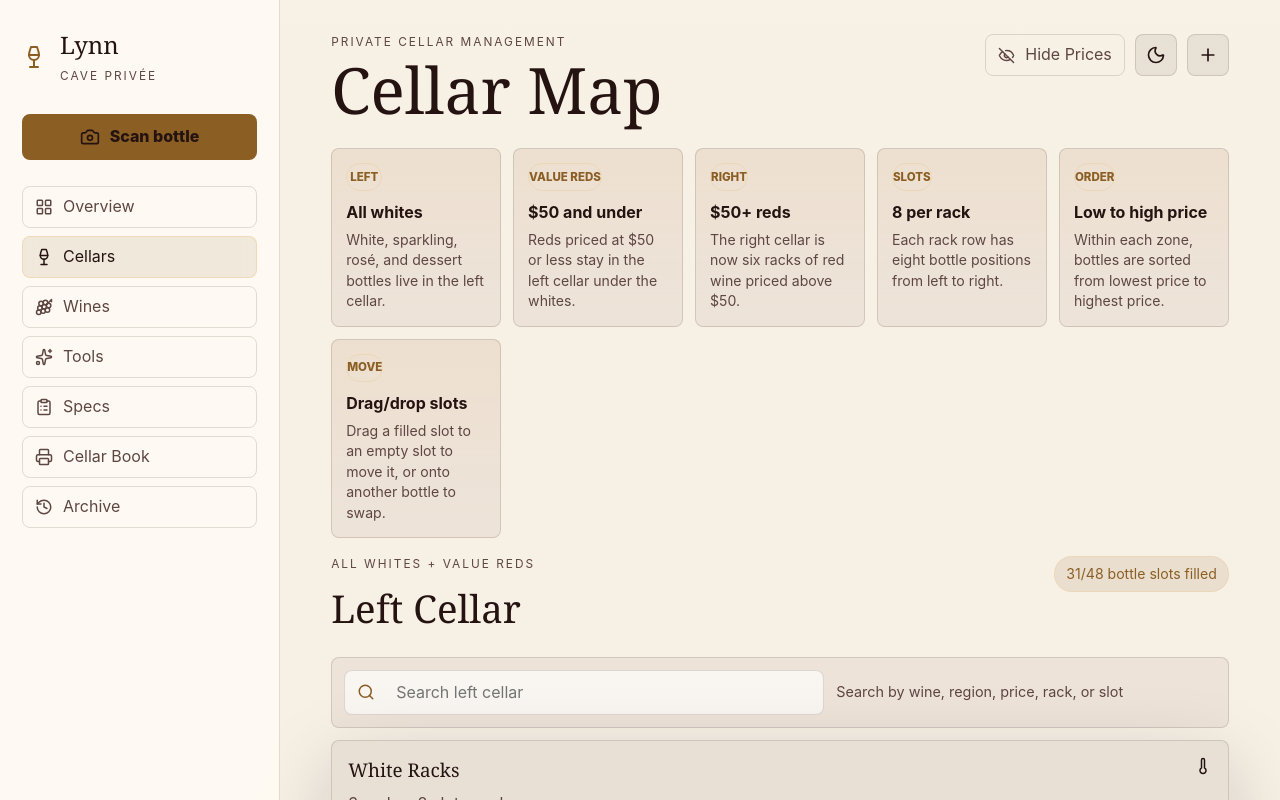
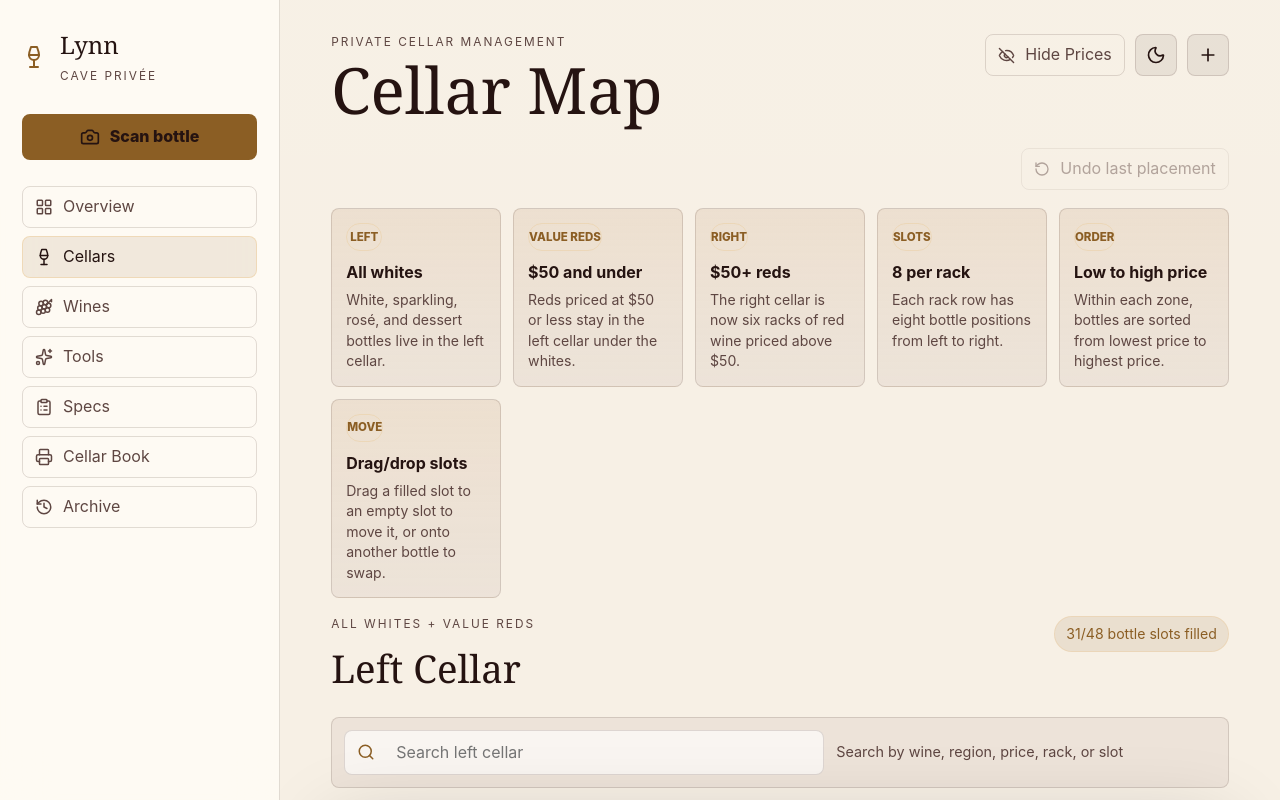
Before and after one commit to athenawlynn/wine-cellar-rebuild, a React (Vite) app: page / in a window 1280 px wide. Both pictures are taken after a click on the button "Cellars". Shown: the top 800 px of the page. Built offline with nearby package versions, Linux system fonts and the light colour scheme.

Commit message:
Fix persistent bottle drag placement

```diff
--- a/src/main.jsx
+++ b/src/main.jsx
@@ -310,20 +310,58 @@ function cellarOrderedWines(wines) {
   ));
 }
 
-function bottleSlotsForWines(wines) {
-  let slot = 0;
-  return [...wines]
-    .sort((a, b) => Number(a.slot || 0) - Number(b.slot || 0) || placementSort(a, b))
-    .flatMap((wine) => Array.from({ length: Math.max(1, Number(wine.quantity || 1)) }, (_, index) => {
-      slot += 1;
+function bottleInstanceId(wineId, bottleNumber) {
+  return `${wineId}:${bottleNumber}`;
+}
+
+function bottlePlacementForWine(wine, bottleNumber) {
+  const placement = Array.isArray(wine.bottlePlacements)
+    ? wine.bottlePlacements.find((item) => Number(item.bottleNumber) === Number(bottleNumber))
+    : null;
+  const cellar = Number(placement?.cellarOverride ?? placement?.cellar ?? wine.cellarOverride ?? wine.cellar ?? cellarForWine(wine));
+  const zone = placement?.zoneOverride ?? placement?.zone ?? wine.zoneOverride ?? wine.zone ?? zoneForWine(wine, cellar);
+  const priority = Number(placement?.placementPriority);
+  return {
+    cellar: [1, 2].includes(cellar) ? cellar : cellarForWine(wine),
+    zone: ["top", "bottom", "fullRed"].includes(zone) ? zone : zoneForWine(wine, cellar),
+    placementPriority: Number.isFinite(priority) ? priority : null,
+  };
+}
+
+function cellarBottleRecords(wines) {
+  const records = wines.flatMap((wine) => {
+    const quantity = Math.max(1, Number(wine.quantity || 1));
+    return Array.from({ length: quantity }, (_, index) => {
+      const bottleNumber = index + 1;
+      const placement = bottlePlacementForWine(wine, bottleNumber);
       return {
-        id: `${wine.id}-${index + 1}`,
+        instanceId: bottleInstanceId(wine.id, bottleNumber),
+        wineId: wine.id,
         wine,
-        bottleNumber: index + 1,
-        bottleTotal: Math.max(1, Number(wine.quantity || 1)),
-        slot,
+        bottleNumber,
+        bottleTotal: quantity,
+        cellar: placement.cellar,
+        zone: placement.zone,
+        placementPriority: placement.placementPriority,
       };
-    }));
+    });
+  });
+  const grouped = new Map();
+
+  for (const record of records) {
+    const key = `${record.cellar}-${record.zone}`;
+    grouped.set(key, [...(grouped.get(key) || []), record]);
+  }
+
+  return Array.from(grouped.values()).flatMap((group) =>
+    group
+      .sort((a, b) => (
+        (a.placementPriority ?? Number(a.wine.slot || Number.MAX_SAFE_INTEGER)) - (b.placementPriority ?? Number(b.wine.slot || Number.MAX_SAFE_INTEGER)) ||
+        placementSort(a.wine, b.wine) ||
+        a.bottleNumber - b.bottleNumber
+      ))
+      .map((record, index) => ({ ...record, slot: index + 1 })),
+  );
 }
 
 function applyCellarPlacement(wines) {
@@ -349,66 +387,81 @@ function applyCellarPlacement(wines) {
     .sort((a, b) => Number(a.id || 0) - Number(b.id || 0));
 }
 
-function placementGroupKey(wine) {
-  return `${wine.cellar}-${wine.zone}`;
-}
-
-function withManualPlacement(wine, cellar, zone, priority) {
-  return normalizeWine({
-    ...wine,
-    cellarOverride: cellar,
-    zoneOverride: zone,
-    placementPriority: priority,
+function applyBottlePlacementRecords(wines, records) {
+  const grouped = new Map();
+  for (const record of records) {
+    const key = `${record.cellar}-${record.zone}`;
+    grouped.set(key, [...(grouped.get(key) || []), record]);
+  }
+
+  const placementsByWine = new Map();
+  for (const group of grouped.values()) {
+    group.forEach((record, index) => {
+      placementsByWine.set(record.wineId, [
+        ...(placementsByWine.get(record.wineId) || []),
+        {
+          bottleNumber: record.bottleNumber,
+          cellarOverride: record.cellar,
+          zoneOverride: record.zone,
+          placementPriority: index + 1,
+        },
+      ]);
+    });
+  }
+
+  return wines.map((wine) => {
+    const placements = (placementsByWine.get(wine.id) || []).sort((a, b) => a.bottleNumber - b.bottleNumber);
+    const firstPlacement = placements[0];
+    return normalizeWine({
+      ...wine,
+      cellarOverride: firstPlacement?.cellarOverride ?? wine.cellarOverride,
+      zoneOverride: firstPlacement?.zoneOverride ?? wine.zoneOverride,
+      placementPriority: firstPlacement?.placementPriority ?? wine.placementPriority,
+      bottlePlacements: placements,
+    });
   });
 }
 
-function reorderManualPlacement(wines, sourceId, target) {
-  const source = wines.find((wine) => wine.id === sourceId);
+function reorderBottlePlacement(wines, sourceInstanceId, target) {
+  const records = cellarBottleRecords(wines);
+  const source = records.find((record) => record.instanceId === sourceInstanceId);
   if (!source) return wines;
-  const targetWine = target.targetWineId ? wines.find((wine) => wine.id === target.targetWineId) : null;
-  if (targetWine?.id === source.id) return wines;
-
-  const sourceKey = placementGroupKey(source);
+  const targetRecord = target.targetInstanceId ? records.find((record) => record.instanceId === target.targetInstanceId) : null;
+  if (targetRecord?.instanceId === source.instanceId) return wines;
+
+  const sourceKey = `${source.cellar}-${source.zone}`;
   const targetKey = `${target.cellar}-${target.zone}`;
-
-  if (targetWine && sourceKey === targetKey) {
-    const ordered = wines
-      .filter((wine) => placementGroupKey(wine) === sourceKey)
-      .sort((a, b) => Number(a.slot || 0) - Number(b.slot || 0) || placementSort(a, b));
-    const sourceIndex = ordered.findIndex((wine) => wine.id === source.id);
-    const targetIndex = ordered.findIndex((wine) => wine.id === targetWine.id);
-    if (sourceIndex < 0 || targetIndex < 0) return wines;
-    const swapped = [...ordered];
-    [swapped[sourceIndex], swapped[targetIndex]] = [swapped[targetIndex], swapped[sourceIndex]];
-    const replacements = new Map(swapped.map((wine, index) => [wine.id, withManualPlacement(wine, source.cellar, source.zone, index + 1)]));
-    return wines.map((wine) => replacements.get(wine.id) || wine);
-  }
-
-  const byKey = (key) => wines
-    .filter((wine) => placementGroupKey(wine) === key && wine.id !== source.id && wine.id !== targetWine?.id)
-    .sort((a, b) => Number(a.slot || 0) - Number(b.slot || 0) || placementSort(a, b));
-  const groupKeys = new Set([sourceKey, targetKey]);
-  const reorderedByKey = {};
-
-  for (const key of groupKeys) {
-    const group = byKey(key);
-    if (targetWine && key === sourceKey) {
-      const sourceIndex = Math.max(0, Math.min(group.length, Number(source.slot || 1) - 1));
-      group.splice(sourceIndex, 0, { ...targetWine, cellar: source.cellar, zone: source.zone });
-    } else if (key === targetKey) {
-      const targetIndex = Math.max(0, Math.min(group.length, Number(target.slot || 1) - 1));
-      group.splice(targetIndex, 0, { ...source, cellar: target.cellar, zone: target.zone });
-    }
-    reorderedByKey[key] = group.map((wine, index) => withManualPlacement(
-      wine,
-      key === targetKey ? target.cellar : source.cellar,
-      key === targetKey ? target.zone : source.zone,
-      index + 1,
-    ));
-  }
-
-  const replacements = new Map(Object.values(reorderedByKey).flat().map((wine) => [wine.id, wine]));
-  return wines.map((wine) => replacements.get(wine.id) || wine);
+  const grouped = new Map();
+
+  for (const record of records) {
+    const key = `${record.cellar}-${record.zone}`;
+    grouped.set(key, [...(grouped.get(key) || []), { ...record }]);
+  }
+
+  const removeFromGroup = (key, instanceId) => {
+    const group = grouped.get(key) || [];
+    const index = group.findIndex((record) => record.instanceId === instanceId);
+    if (index >= 0) group.splice(index, 1);
+    grouped.set(key, group);
+    return Math.max(0, index);
+  };
+  const insertIntoGroup = (key, record, index) => {
+    const group = grouped.get(key) || [];
+    group.splice(Math.max(0, Math.min(group.length, index)), 0, record);
+    grouped.set(key, group);
+  };
+
+  const sourceIndex = removeFromGroup(sourceKey, source.instanceId);
+
+  if (targetRecord) {
+    const targetIndex = removeFromGroup(targetKey, targetRecord.instanceId);
+    insertIntoGroup(sourceKey, { ...targetRecord, cellar: source.cellar, zone: source.zone }, sourceIndex);
+    insertIntoGroup(targetKey, { ...source, cellar: target.cellar, zone: target.zone }, targetIndex);
+  } else {
+    insertIntoGroup(targetKey, { ...source, cellar: target.cellar, zone: target.zone }, Number(target.slot || 1) - 1);
+  }
+
+  return applyBottlePlacementRecords(wines, Array.from(grouped.values()).flat());
 }
 
 function loadWines() {
@@ -825,9 +878,10 @@ function App() {
   const [maintenance, setMaintenance] = useState(() => loadStoredList(MAINTENANCE_STORAGE_KEY, defaultMaintenance));
   const [events, setEvents] = useState(() => loadStoredList(EVENT_STORAGE_KEY, defaultEvents));
   const [scanOpen, setScanOpen] = useState(false);
-  const [toast, setToast] = useState("");
+  const [toast, setToast] = useState(null);
   const [theme, setTheme] = useState(() => localStorage.getItem(THEME_STORAGE_KEY) || "light");
   const [showPrices, setShowPrices] = useState(true);
+  const [placementUndo, setPlacementUndo] = useState(null);
   const toastTimer = useRef(null);
 
   const activeWine = wines.find((wine) => wine.id === activeWineId) || wines[0];
@@ -858,10 +912,10 @@ function App() {
     };
   }, [wines]);
 
-  function showToast(message) {
-    setToast(message);
+  function showToast(message, action = null, duration = 2800) {
+    setToast({ message, action });
     window.clearTimeout(toastTimer.current);
-    toastTimer.current = window.setTimeout(() => setToast(""), 2800);
+    toastTimer.current = window.setTimeout(() => setToast(null), duration);
   }
 
   function persistWines(nextWines) {
@@ -871,14 +925,29 @@ function App() {
     return placed;
   }
 
-  function moveWinePlacement(sourceId, target) {
-    const source = wines.find((wine) => wine.id === sourceId);
+  function undoPlacement(snapshot = placementUndo) {
+    if (!snapshot) return;
+    const placed = applyCellarPlacement(snapshot);
+    setWines(placed);
+    saveWines(placed);
+    setPlacementUndo(null);
+    showToast("Placement restored.");
+  }
+
+  function moveWinePlacement(sourceInstanceId, target) {
+    const source = cellarBottleRecords(wines).find((record) => record.instanceId === sourceInstanceId);
     if (!source) return;
-    const next = reorderManualPlacement(wines, sourceId, target);
+    const previousWines = wines;
+    const next = reorderBottlePlacement(wines, sourceInstanceId, target);
     const placed = persistWines(next);
-    const movedWine = placed.find((wine) => wine.id === sourceId);
+    const movedWine = placed.find((wine) => wine.id === source.wineId);
     if (movedWine) setActiveWineId(movedWine.id);
-    showToast(target.targetWineId ? "Cellar slots swapped." : "Placement saved.");
+    setPlacementUndo(previousWines);
+    showToast(
+      target.targetInstanceId ? "Cellar slots swapped." : "Placement saved.",
+      { label: "Undo", onClick: () => undoPlacement(previousWines) },
+      8000,
+    );
   }
 
   function openTool(tab) {
@@ -1054,7 +1123,7 @@ function App() {
         </header>
 
         {view === "dashboard" && <Dashboard stats={stats} wines={wines} openWine={(id) => { setActiveWineId(id); setView("detail"); }} setView={setView} openTool={openTool} />}
-        {view === "cellars" && <Cellars wines={wines} openWine={(id) => { setActiveWineId(id); setView("detail"); }} showPrices={showPrices} moveWinePlacement={moveWinePlacement} />}
+        {view === "cellars" && <Cellars wines={wines} openWine={(id) => { setActiveWineId(id); setView("detail"); }} showPrices={showPrices} moveWinePlacement={moveWinePlacement} undoPlacement={undoPlacement} canUndoPlacement={Boolean(placementUndo)} />}
         {view === "collection" && (
           <Collection
             wines={wines}
@@ -1100,7 +1169,17 @@ function App() {
       </main>
 
       {scanOpen && <ScanDrawer wines={wines} onClose={() => setScanOpen(false)} onSave={upsertWine} />}
-      {toast && <div className="toast">{toast}</div>}
+      {toast && (
+        <div className="toast">
+          <span>{toast.message}</span>
+          {toast.action && (
+            <button type="button" onClick={toast.action.onClick}>
+              <RotateCcw size={14} />
+              {toast.action.label}
+            </button>
+          )}
+        </div>
+      )}
     </div>
   );
 }
@@ -1664,9 +1743,9 @@ function PrintAppendixTable({ title, kicker, rows, showPrices }) {
   );
 }
 
-function Cellars({ wines, openWine, showPrices, moveWinePlacement }) {
+function Cellars({ wines, openWine, showPrices, moveWinePlacement, undoPlacement, canUndoPlacement }) {
   const [cellarQueries, setCellarQueries] = useState({ 1: "", 2: "" });
-  const [draggingWineId, setDraggingWineId] = useState(null);
+  const [draggingInstanceId, setDraggingInstanceId] = useState(null);
   const [dropTarget, setDropTarget] = useState("");
 
   function setCellarQuery(cellar, value) {
@@ -1675,22 +1754,26 @@ function Cellars({ wines, openWine, showPrices, moveWinePlacement }) {
 
   function handleSlotDrop(event, target) {
     event.preventDefault();
-    const sourceId = Number(event.dataTransfer.getData("text/plain") || draggingWineId);
+    const sourceId = event.dataTransfer.getData("text/plain") || draggingInstanceId;
     setDropTarget("");
-    setDraggingWineId(null);
+    setDraggingInstanceId(null);
     if (!sourceId) return;
     moveWinePlacement(sourceId, target);
   }
 
   return (
     <div className="cellars-page">
+      <div className="cellar-actions">
+        <button className="ghost-button" type="button" onClick={() => undoPlacement()} disabled={!canUndoPlacement}>
+          <RotateCcw size={16} />
+          Undo last placement
+        </button>
+      </div>
       <CellarRules />
       {[1, 2].map((cellar) => {
         const query = cellarQueries[cellar] || "";
-        const cellarWines = wines.filter((wine) => wine.cellar === cellar);
-        const cellarBottles = cellarWines.reduce((sum, wine) => sum + Number(wine.quantity || 0), 0);
-        const matchingWines = query.trim() ? cellarWines.filter((wine) => matchesCellarSearch(wine, query)) : cellarWines;
-        const matchingBottles = matchingWines.reduce((sum, wine) => sum + Number(wine.quantity || 0), 0);
+        const cellarBottles = cellarBottleRecords(wines).filter((record) => record.cellar === cellar);
+        const matchingBottles = query.trim() ? cellarBottles.filter((record) => matchesCellarSearch(record.wine, query)) : cellarBottles;
 
         return (
           <section className="cellar-shell" key={cellar}>
@@ -1699,7 +1782,7 @@ function Cellars({ wines, openWine, showPrices, moveWinePlacement }) {
                 <p className="eyebrow">{cellar === 1 ? "All whites + value reds" : "$50+ reds only"}</p>
                 <h2>{cellar === 1 ? "Left Cellar" : "Right Cellar"}</h2>
               </div>
-              <span className="pill">{cellarBottles}/{CELLAR_CAPACITY} bottle slots filled</span>
+              <span className="pill">{cellarBottles.length}/{CELLAR_CAPACITY} bottle slots filled</span>
             </div>
             <div className="cellar-search-panel">
               <div className="cellar-search-field">
@@ -1711,16 +1794,16 @@ function Cellars({ wines, openWine, showPrices, moveWinePlacement }) {
                 />
                 {query && <button type="button" onClick={() => setCellarQuery(cellar, "")} title="Clear search"><X size={16} /></button>}
               </div>
-              <span>{query.trim() ? `${matchingBottles} of ${cellarBottles} bottles matched` : "Search by wine, region, price, rack, or slot"}</span>
+              <span>{query.trim() ? `${matchingBottles.length} of ${cellarBottles.length} bottles matched` : "Search by wine, region, price, rack, or slot"}</span>
             </div>
             <div className="cellar-layout">
               {cellar === 1 ? (
                 <>
-                  <Zone title="White Racks" cellar={cellar} zone="top" wines={wines} openWine={openWine} showPrices={showPrices} searchQuery={query} draggingWineId={draggingWineId} setDraggingWineId={setDraggingWineId} dropTarget={dropTarget} setDropTarget={setDropTarget} handleSlotDrop={handleSlotDrop} />
-                  <Zone title="Red Racks Under $50" cellar={cellar} zone="bottom" wines={wines} openWine={openWine} showPrices={showPrices} searchQuery={query} draggingWineId={draggingWineId} setDraggingWineId={setDraggingWineId} dropTarget={dropTarget} setDropTarget={setDropTarget} handleSlotDrop={handleSlotDrop} />
+                  <Zone title="White Racks" cellar={cellar} zone="top" wines={wines} openWine={openWine} showPrices={showPrices} searchQuery={query} draggingInstanceId={draggingInstanceId} setDraggingInstanceId={setDraggingInstanceId} dropTarget={dropTarget} setDropTarget={setDropTarget} handleSlotDrop={handleSlotDrop} />
+                  <Zone title="Red Racks Under $50" cellar={cellar} zone="bottom" wines={wines} openWine={openWine} showPrices={showPrices} searchQuery={query} draggingInstanceId={draggingInstanceId} setDraggingInstanceId={setDraggingInstanceId} dropTarget={dropTarget} setDropTarget={setDropTarget} handleSlotDrop={handleSlotDrop} />
                 </>
               ) : (
-                <Zone title="Red Racks $50+" cellar={cellar} zone="fullRed" wines={wines} openWine={openWine} showPrices={showPrices} searchQuery={query} draggingWineId={draggingWineId} setDraggingWineId={setDraggingWineId} dropTarget={dropTarget} setDropTarget={setDropTarget} handleSlotDrop={handleSlotDrop} />
+                <Zone title="Red Racks $50+" cellar={cellar} zone="fullRed" wines={wines} openWine={openWine} showPrices={showPrices} searchQuery={query} draggingInstanceId={draggingInstanceId} setDraggingInstanceId={setDraggingInstanceId} dropTarget={dropTarget} setDropTarget={setDropTarget} handleSlotDrop={handleSlotDrop} />
               )}
             </div>
           </section>
@@ -1752,15 +1835,15 @@ function CellarRules() {
   );
 }
 
-function Zone({ title, cellar, zone, wines, openWine, showPrices, searchQuery = "", draggingWineId, setDraggingWineId, dropTarget, setDropTarget, handleSlotDrop }) {
-  const zoneWines = wines.filter((wine) => wine.cellar === cellar && wine.zone === zone);
-  const bottleSlots = bottleSlotsForWines(zoneWines);
+function Zone({ title, cellar, zone, wines, openWine, showPrices, searchQuery = "", draggingInstanceId, setDraggingInstanceId, dropTarget, setDropTarget, handleSlotDrop }) {
+  const bottleSlots = cellarBottleRecords(wines).filter((record) => record.cellar === cellar && record.zone === zone);
+  const zoneWines = wines.filter((wine) => bottleSlots.some((bottle) => bottle.wineId === wine.id));
   const rackType = zone === "top" ? "White" : "Red";
   const racks = racksForZone(zone);
   const capacity = zoneCapacity(zone);
   const overflowBottles = bottleSlots.filter((item) => item.slot > capacity);
   const overflowCount = Math.max(0, bottleSlots.length - capacity);
-  const bottles = zoneWines.reduce((sum, wine) => sum + Number(wine.quantity || 0), 0);
+  const bottles = bottleSlots.length;
   const hasSearch = Boolean(searchQuery.trim());
   const matchedBottles = hasSearch ? bottleSlots.filter((item) => matchesCellarSearch(item.wine, searchQuery)).length : bottles;
 
@@ -1777,7 +1860,7 @@ function Zone({ title, cellar, zone, wines, openWine, showPrices, searchQuery =
         <span>{Math.min(bottleSlots.length, capacity)}/{capacity} slots filled</span>
         <span>{bottles} bottle{bottles === 1 ? "" : "s"}</span>
         {hasSearch && <span>{matchedBottles} match{matchedBottles === 1 ? "" : "es"}</span>}
-        <span>{money(zoneWines.reduce((sum, wine) => sum + averagePrice(wine) * Number(wine.quantity || 0), 0))} value</span>
+        <span>{money(bottleSlots.reduce((sum, bottle) => sum + averagePrice(bottle.wine), 0))} value</span>
       </div>
       {overflowCount > 0 && (
         <div className="overflow-warning">
@@ -1804,20 +1887,20 @@ function Zone({ title, cellar, zone, wines, openWine, showPrices, searchQuery =
                   return (
                     <button
                       key={slot}
-                      className={`slot ${wine ? "filled" : ""} ${draggingWineId && wine?.id === draggingWineId ? "dragging" : ""} ${dropTarget === dropKey ? "drop-target" : ""} ${hasSearch && wine ? (isSearchMatch ? "search-match" : "search-muted") : ""}`}
+                      className={`slot ${wine ? "filled" : ""} ${draggingInstanceId && bottle?.instanceId === draggingInstanceId ? "dragging" : ""} ${dropTarget === dropKey ? "drop-target" : ""} ${hasSearch && wine ? (isSearchMatch ? "search-match" : "search-muted") : ""}`}
                       draggable={Boolean(wine)}
                       onDragStart={(event) => {
                         if (!wine) return;
-                        event.dataTransfer.setData("text/plain", String(wine.id));
+                        event.dataTransfer.setData("text/plain", bottle.instanceId);
                         event.dataTransfer.effectAllowed = "move";
-                        setDraggingWineId(wine.id);
+                        setDraggingInstanceId(bottle.instanceId);
                       }}
                       onDragEnd={() => {
-                        setDraggingWineId(null);
+                        setDraggingInstanceId(null);
                         setDropTarget("");
                       }}
                       onDragOver={(event) => {
-                        if (!draggingWineId) return;
+                        if (!draggingInstanceId) return;
                         event.preventDefault();
                         event.dataTransfer.dropEffect = "move";
                         setDropTarget(dropKey);
@@ -1825,7 +1908,7 @@ function Zone({ title, cellar, zone, wines, openWine, showPrices, searchQuery =
                       onDragLeave={() => {
                         if (dropTarget === dropKey) setDropTarget("");
                       }}
-                      onDrop={(event) => handleSlotDrop(event, { cellar, zone, slot, targetWineId: wine?.id })}
+                      onDrop={(event) => handleSlotDrop(event, { cellar, zone, slot, targetInstanceId: bottle?.instanceId })}
                       onClick={() => wine && openWine(wine.id)}
                       title={wine ? wineTitle(wine) : "Empty slot"}
                     >
--- a/src/styles.css
+++ b/src/styles.css
@@ -178,6 +178,11 @@ nav {
   color: var(--text);
 }
 
+.ghost-button:disabled {
+  opacity: 0.45;
+  cursor: not-allowed;
+}
+
 .archive-button {
   border-color: rgba(233, 191, 127, 0.38);
   color: var(--gold);
@@ -345,6 +350,11 @@ p {
 .archive-page {
   display: grid;
   gap: 18px;
+}
+
+.cellar-actions {
+  display: flex;
+  justify-content: flex-end;
 }
 
 .hero-luxury {
@@ -1512,6 +1522,22 @@ video {
   color: #fff8ef;
   padding: 12px 14px;
   box-shadow: 0 18px 48px rgba(0, 0, 0, 0.3);
+  display: flex;
+  align-items: center;
+  gap: 12px;
+}
+
+.toast button {
+  display: inline-flex;
+  align-items: center;
+  gap: 6px;
+  border: 1px solid rgba(233, 191, 127, 0.48);
+  border-radius: 999px;
+  background: rgba(255, 248, 239, 0.08);
+  color: #fff8ef;
+  padding: 6px 10px;
+  font: inherit;
+  cursor: pointer;
 }
 
 .site-footer {
```
